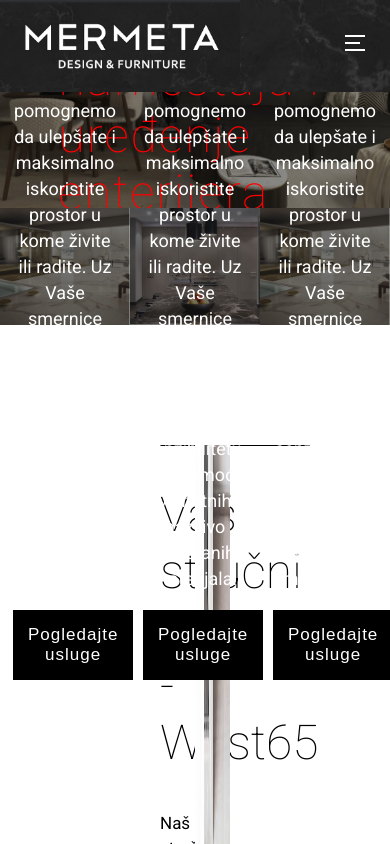
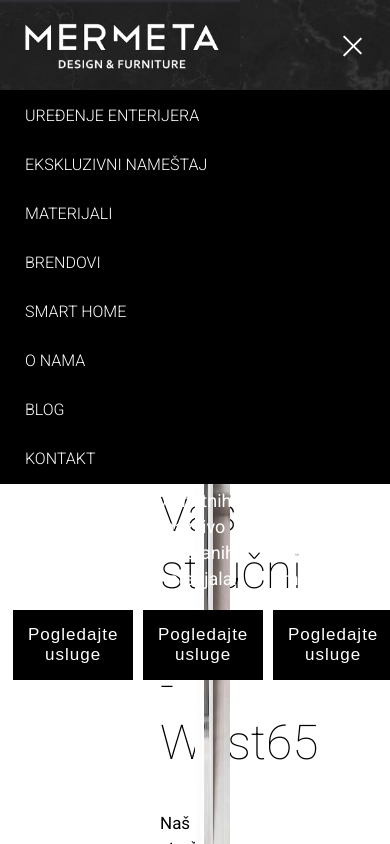
Before and after one commit to filip680/mermeta, a plain HTML site: page index.html in a window 390 px wide. Both pictures are taken after a click on the element 355 px from the left and 45 px from the top of the page. Shown: the top 844 px of the page. Drawn offline with nearby package versions, Linux system fonts and the light colour scheme.

Commit message:
toggleBar i hiddenMenu pomocu javascripta

```diff
--- a/index.css
+++ b/index.css
@@ -297,7 +297,7 @@ footer .logo .logo2 {
 }
 
 .hiddenBar {
-    display: none;
+    display:none;
 }
 
 .hiddenBar span {
@@ -310,6 +310,54 @@ footer .logo .logo2 {
 
 .hiddenBar span:nth-child(2) {
     width: 15px;
+}
+
+.hiddenMenu {
+    display:none;
+    background-color: black;
+    color: white;
+    width: 100%;
+    position: absolute;
+    top: 90px;
+
+}
+
+.hiddenMenu ul {
+    list-style: none;
+}
+
+.hiddenMenu a {
+    padding: 15px 25px;
+    display: block;
+    text-decoration: none;
+    color:white;
+    text-transform: uppercase;
+    font-size: 16px;
+    font-weight: 350;
+}
+
+.hiddenMenu a:first-child {
+    padding-top: 0;
+}
+
+.hiddenMenu a:last-child {
+    padding-bottom: 0;
+}
+
+.close {
+    display: none;
+}
+
+.close span{
+    transform: rotateZ(45deg);
+    display:block;
+    background-color:white;
+    width: 25px;
+    height:2px;
+}
+
+.close span:last-child {
+    transform: rotateZ(135deg);
 }
 
 @media(max-width:1199px){
--- a/index.html
+++ b/index.html
@@ -14,12 +14,37 @@
         <div class="logo">
             <a href="#"><img src="images/logo.jpg"></a>
         </div>
-        <div class="hiddenBar">
+        <div id="toggle1" onclick="toggleMenu()" class="hiddenBar">
             <a href="#">
                 <span></span>
                 <span></span>
                 <span></span>
             </a>
+        </div>
+        <div id="toggle3" onclick="toggleMenu()" class="close">
+            <a href="#">
+                <span></span>
+                <span></span>
+            </a>
+        </div>
+        <div id="toggle2" class="hiddenMenu">
+            <ul>
+                <a href="#"><li>Uređenje enterijera</li></a>
+                <a><li>Ekskluzivni nameštaj</li></a>
+                    <ul class="dropdown">
+                        <li><a>Kontakt</a></li>
+                        <li><a>Kontakt</a></li>
+                        <li><a>Kontakt</a></li>
+                        <li><a>Kontakt</a></li>
+                    </ul>
+                </li>
+                <a href="#"><li>Materijali</li></a>
+                <a href="#"><li>Brendovi</li></a>
+                <a href="#"><li>Smart Home</li></a>
+                <a href="#"><li>O nama</li></a>
+                <a href="#"><li>Blog</li></a>
+                <a href="#"><li>Kontakt</li></a>
+            </ul>
         </div>
         <div class="menu">
             <ul>
@@ -136,3 +161,7 @@
     </footer>
 </body>
 </html>
+<script src="https://ajax.googleapis.com/ajax/libs/jquery/3.2.1/jquery.min.js">
+</script>
+<script src="index.js">
+</script>
--- a/index.js
+++ b/index.js
@@ -0,0 +1,19 @@
+function toggleDisplayBlock(el){
+    var st = getComputedStyle(el);
+
+    if(st.display === "block") {
+        el.style.display = "none";
+    }
+    else {
+        el.style.display = "block";
+    }
+  }
+
+  function toggleMenu() {
+  var el = document.getElementById("toggle1");
+   toggleDisplayBlock(el);
+   el = document.getElementById("toggle2");
+   toggleDisplayBlock(el);
+   el = document.getElementById("toggle3");
+   toggleDisplayBlock(el);
+  }
```
